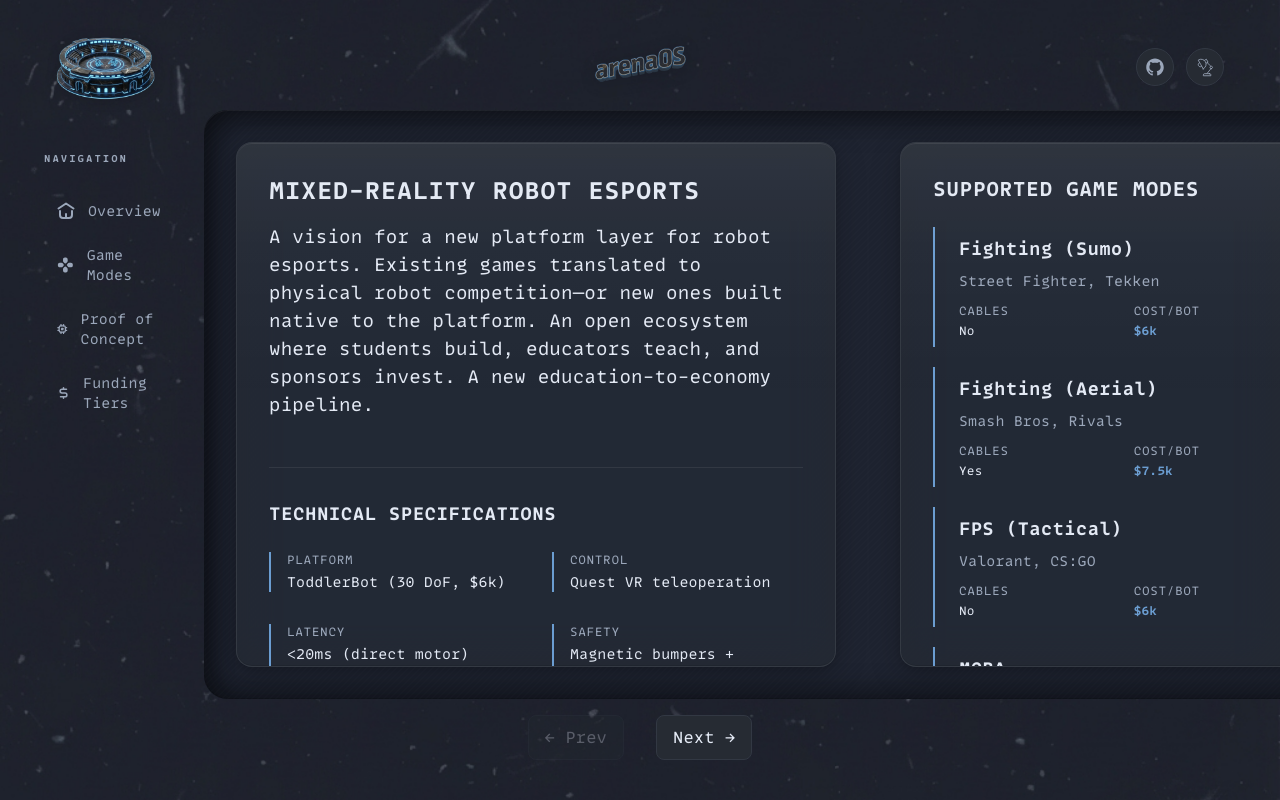
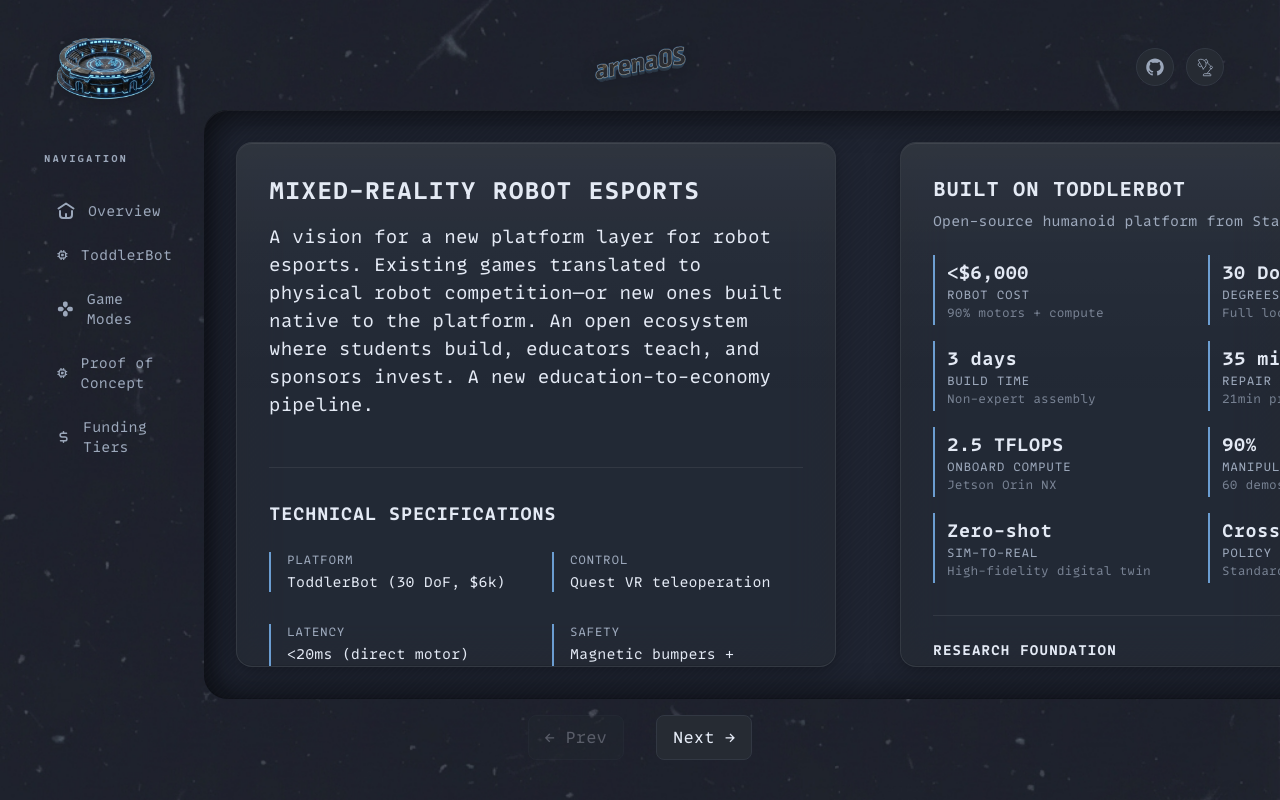
Before and after one commit to sborik/arenaos-landing, a Next.js app: page / in a window 1280 px wide. Built offline with nearby package versions, Linux system fonts and the light colour scheme.

Commit message:
Add ToddlerBot foundation section with research papers and academic backing

```diff
--- a/src/app/page.tsx
+++ b/src/app/page.tsx
@@ -20,6 +20,17 @@
     { label: 'Control', value: 'Quest VR teleoperation' },
     { label: 'Latency', value: '<20ms (direct motor)' },
     { label: 'Safety', value: 'Magnetic bumpers + breakaway joints' },
+]
+
+const TODDLERBOT_STATS = [
+    { label: 'Robot Cost', value: '<$6,000', detail: '90% motors + compute' },
+    { label: 'Degrees of Freedom', value: '30 DoF', detail: 'Full loco-manipulation' },
+    { label: 'Build Time', value: '3 days', detail: 'Non-expert assembly' },
+    { label: 'Repair Time', value: '35 min', detail: '21min print + 14min build' },
+    { label: 'Onboard Compute', value: '2.5 TFLOPS', detail: 'Jetson Orin NX' },
+    { label: 'Manipulation Success', value: '90%', detail: '60 demos, 20 trials' },
+    { label: 'Sim-to-Real', value: 'Zero-shot', detail: 'High-fidelity digital twin' },
+    { label: 'Policy Transfer', value: 'Cross-instance', detail: 'Standardized competition' },
 ]
 
 const TIERS = [
@@ -156,6 +167,13 @@
                                     <span>Overview</span>
                                 </button>
                                 <button
+                                    onClick={() => scrollToSection('foundation')}
+                                    className="w-full flex items-center gap-3 px-3 py-2.5 rounded-xl transition hover:bg-[var(--glass-bg)] hover:backdrop-blur-sm text-left"
+                                    style={{ color: 'var(--color-muted)' }}>
+                                    <IconMicrochip size="20px" />
+                                    <span>ToddlerBot</span>
+                                </button>
+                                <button
                                     onClick={() => scrollToSection('modes')}
                                     className="w-full flex items-center gap-3 px-3 py-2.5 rounded-xl transition hover:bg-[var(--glass-bg)] hover:backdrop-blur-sm text-left"
                                     style={{ color: 'var(--color-muted)' }}>
@@ -247,6 +265,86 @@
                                                     </div>
                                                 </div>
                                             ))}
+                                        </div>
+                                    </div>
+                                </motion.section>
+
+                                {/* TODDLERBOT FOUNDATION */}
+                                <motion.section
+                                    id="foundation"
+                                    className="glass-card p-6 lg:p-8 flex-shrink-0 lg:snap-center overflow-y-auto w-full lg:w-[600px]"
+                                    style={{ height: 'auto', margin: '0' }}
+                                    initial={{ opacity: 0 }}
+                                    whileInView={{ opacity: 1 }}
+                                    viewport={{ once: true }}
+                                    transition={{ duration: 0.6 }}>
+                                    <h2 className="text-xl font-bold mb-2 uppercase tracking-wide"
+                                        style={{ color: 'var(--color-text)' }}>
+                                        Built on ToddlerBot
+                                    </h2>
+                                    <p className="text-sm mb-6" style={{ color: 'var(--color-muted)' }}>
+                                        Open-source humanoid platform from Stanford
+                                    </p>
+
+                                    {/* Stats Grid */}
+                                    <div className="grid grid-cols-2 gap-4 mb-8">
+                                        {TODDLERBOT_STATS.map((stat, i) => (
+                                            <div key={i} className="border-l-2 pl-3 py-1"
+                                                style={{ borderColor: 'var(--color-accent)' }}>
+                                                <div className="text-lg font-mono font-bold"
+                                                    style={{ color: 'var(--color-text)' }}>
+                                                    {stat.value}
+                                                </div>
+                                                <div className="text-xs uppercase tracking-wider"
+                                                    style={{ color: 'var(--color-muted)' }}>
+                                                    {stat.label}
+                                                </div>
+                                                <div className="text-xs mt-0.5"
+                                                    style={{ color: 'var(--color-muted)', opacity: 0.7 }}>
+                                                    {stat.detail}
+                                                </div>
+                                            </div>
+                                        ))}
+                                    </div>
+
+                                    {/* Academic Papers */}
+                                    <div className="border-t pt-6" style={{ borderColor: 'var(--color-border)' }}>
+                                        <h3 className="text-sm font-bold mb-4 uppercase tracking-wider"
+                                            style={{ color: 'var(--color-text)' }}>
+                                            Research Foundation
+                                        </h3>
+                                        <div className="space-y-3">
+                                            <a href="https://arxiv.org/abs/2502.00893"
+                                                target="_blank"
+                                                className="block p-3 rounded border hover:opacity-80 transition"
+                                                style={{ borderColor: 'var(--color-border)', backgroundColor: 'var(--color-surface)' }}>
+                                                <div className="font-medium text-sm" style={{ color: 'var(--color-text)' }}>
+                                                    ToddlerBot (2025)
+                                                </div>
+                                                <div className="text-xs mt-1" style={{ color: 'var(--color-muted)' }}>
+                                                    Open-Source ML-Compatible Humanoid Platform for Loco-Manipulation
+                                                </div>
+                                                <div className="text-xs mt-1 font-mono" style={{ color: 'var(--color-accent)' }}>
+                                                    arXiv:2502.00893
+                                                </div>
+                                            </a>
+                                            <a href="https://arxiv.org/abs/2601.03607"
+                                                target="_blank"
+                                                className="block p-3 rounded border hover:opacity-80 transition"
+                                                style={{ borderColor: 'var(--color-border)', backgroundColor: 'var(--color-surface)' }}>
+                                                <div className="font-medium text-sm" style={{ color: 'var(--color-text)' }}>
+                                                    Locomotion Beyond Feet (2026)
+                                                </div>
+                                                <div className="text-xs mt-1" style={{ color: 'var(--color-muted)' }}>
+                                                    Multi-skill whole-body locomotion system
+                                                </div>
+                                                <div className="text-xs mt-1 font-mono" style={{ color: 'var(--color-accent)' }}>
+                                                    arXiv:2601.03607
+                                                </div>
+                                            </a>
+                                        </div>
+                                        <div className="mt-4 text-xs" style={{ color: 'var(--color-muted)' }}>
+                                            Funded by NSF • Stanford HAI • Stanford Wu Tsai Human Performance Alliance
                                         </div>
                                     </div>
                                 </motion.section>
```
Also changed, not shown: 1 other file (tests, documents, lock files or other folders).
